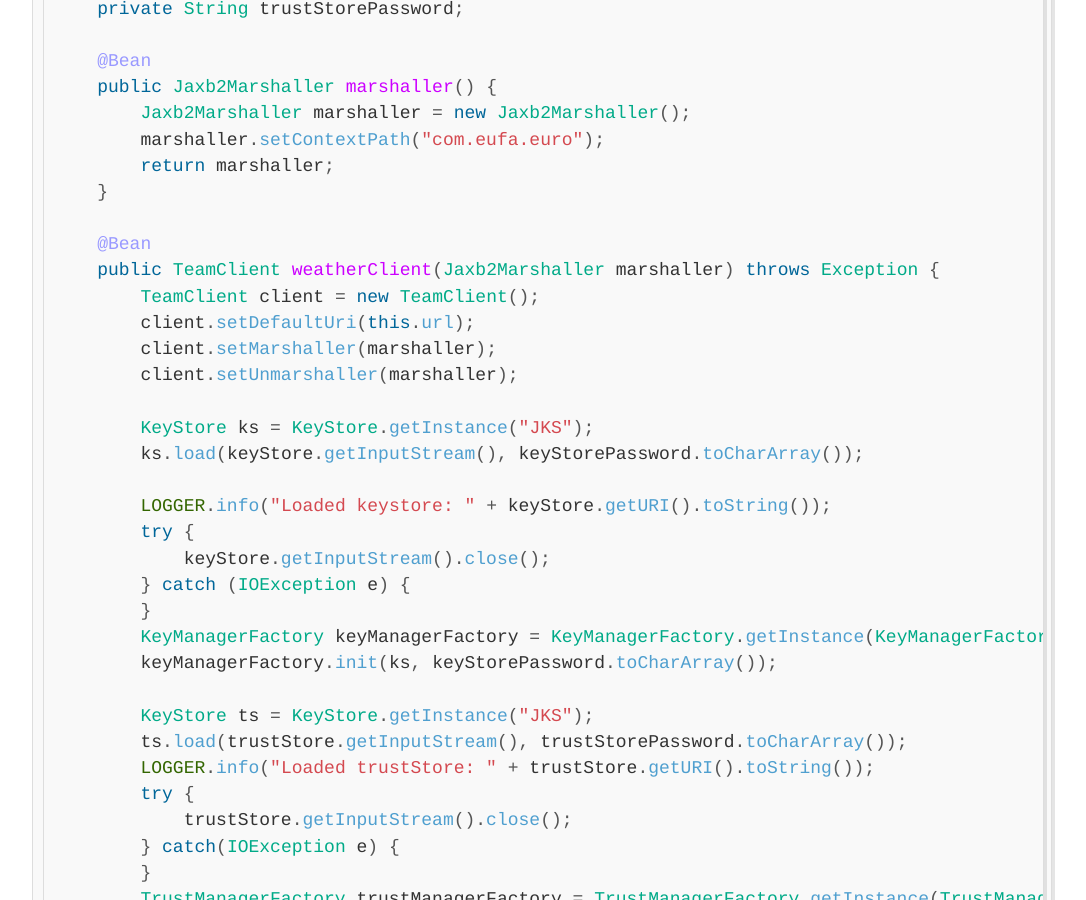
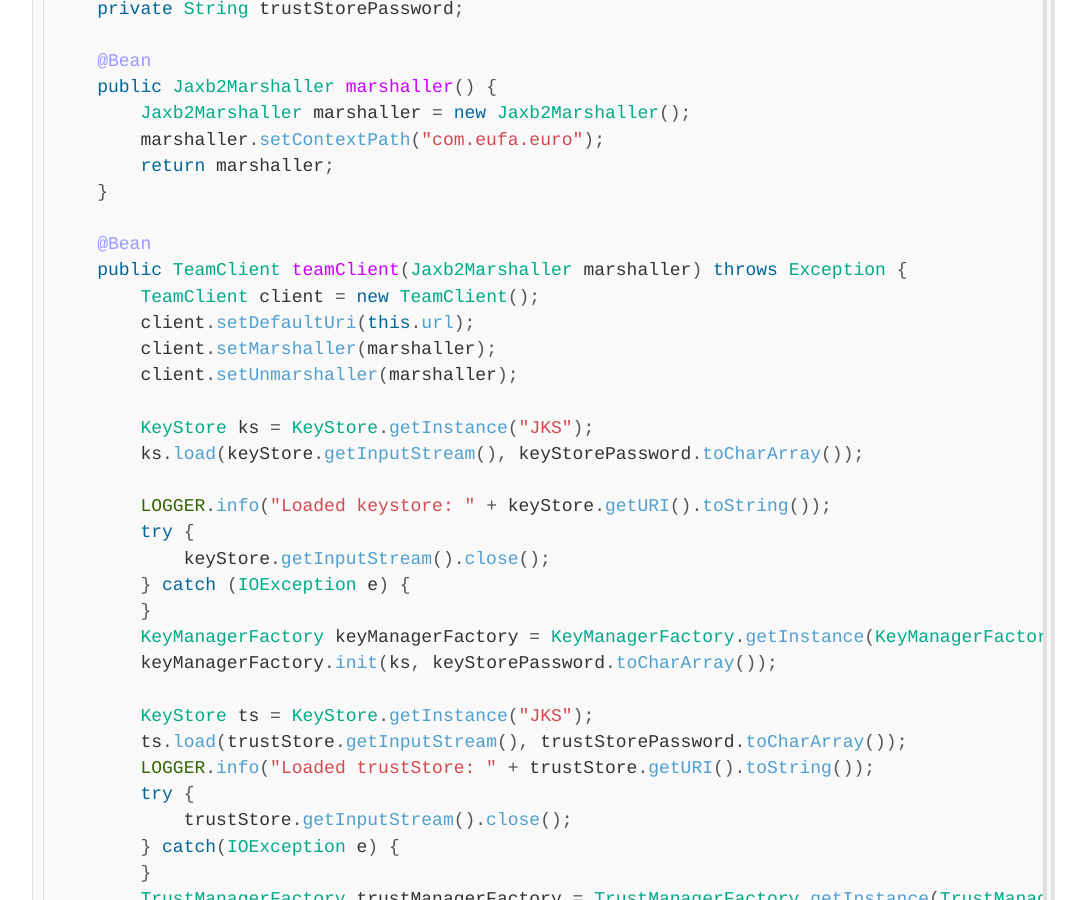
Before and after one commit to altfatterz/altfatterz.github.io, a Jekyll site: the page built from _posts/2016-04-30-soap-over-https-with-client-certificate-authentication.md, in a window 1280 px wide and 900 px high, scrolled down 9449 px. Shown: the whole window, without its empty margins (98-1184 px from the left). Built offline with Jekyll 4.4.1, drawn with Linux system fonts in a browser that asks for light colours; comment, search, counter and statistics services are not loaded.

Commit message:
spelling

```diff
--- a/_posts/2016-04-30-soap-over-https-with-client-certificate-authentication.md
+++ b/_posts/2016-04-30-soap-over-https-with-client-certificate-authentication.md
@@ -340,7 +340,7 @@ public class WebServiceClientConfig {
     }
 
     @Bean
-    public TeamClient weatherClient(Jaxb2Marshaller marshaller) throws Exception {
+    public TeamClient teamClient(Jaxb2Marshaller marshaller) throws Exception {
         TeamClient client = new TeamClient();
         client.setDefaultUri(this.url);
         client.setMarshaller(marshaller);
```
Also changed, not shown: _posts/2016-03-14-database-migration-with-flyway.md (+1 -1 lines).
